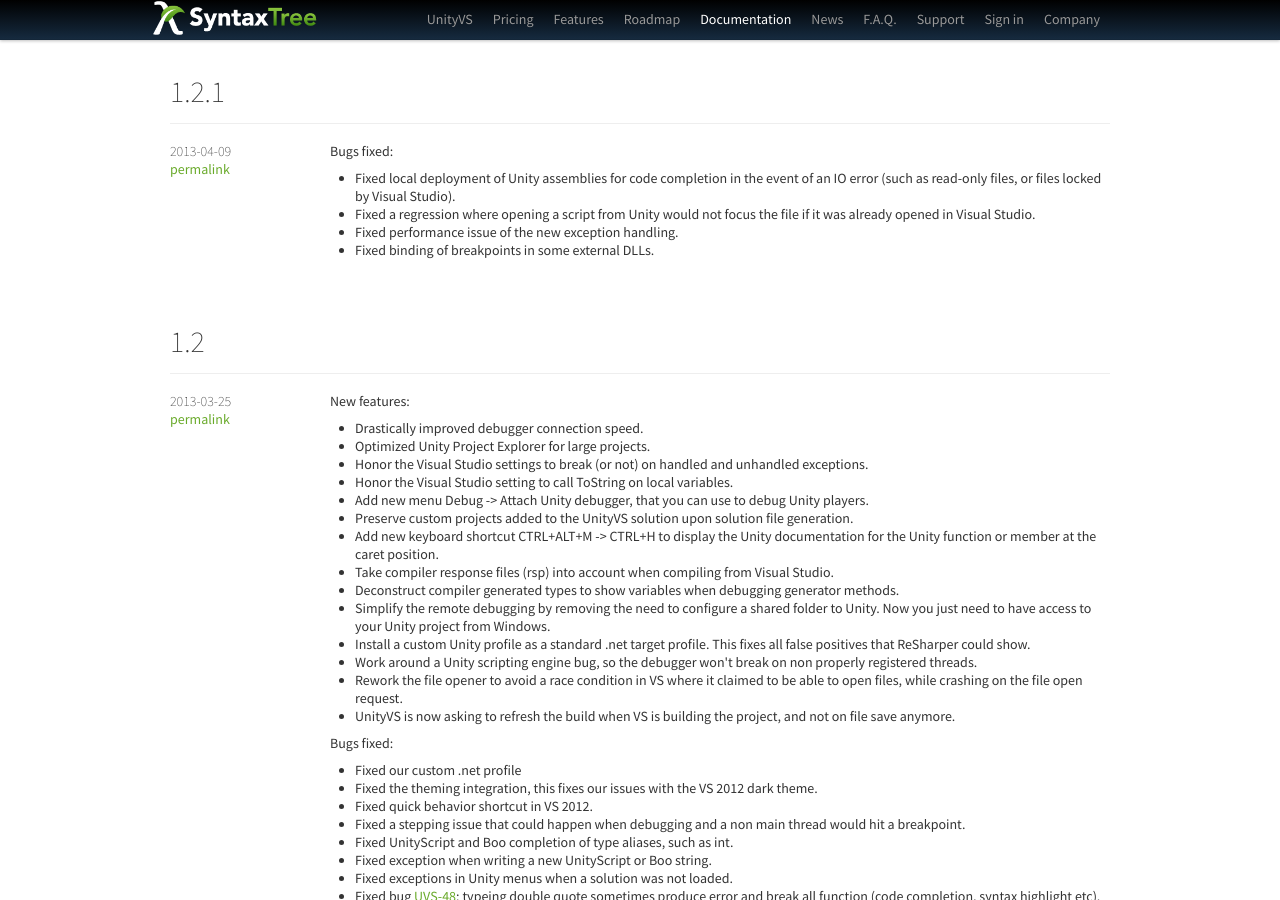
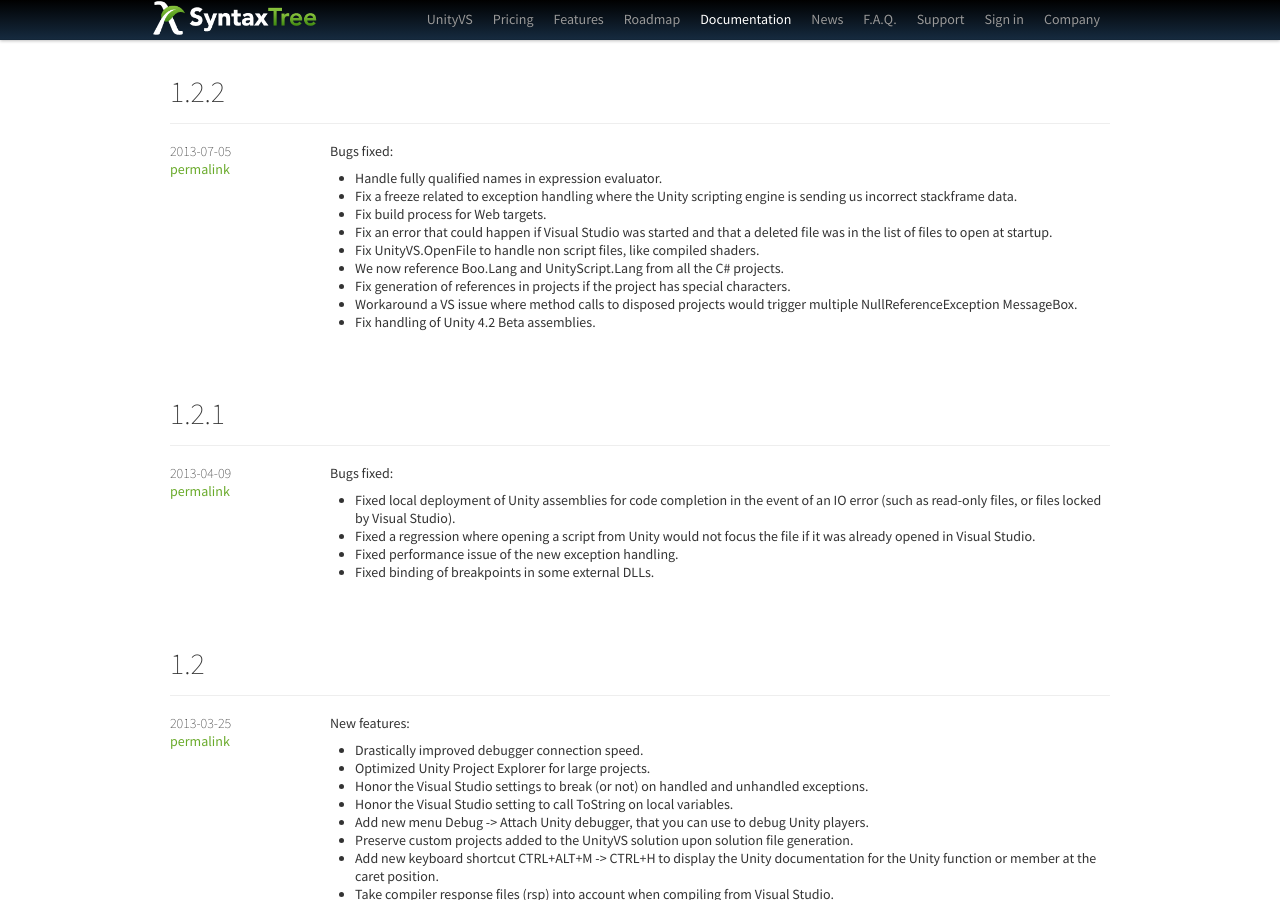
Before and after one commit to syntaxtree/unityvs.com, a Jekyll site: the page built from documentation/changelog/index.html, in a window 1280 px wide and 900 px high. Built offline with Jekyll 4.4.1, drawn with Linux system fonts in a browser that asks for light colours; comment, search, counter and statistics services are not loaded.

Commit message:
Prepare 1.2.2

```diff
--- a/documentation/changelog/index.html
+++ b/documentation/changelog/index.html
@@ -4,6 +4,31 @@
 active: documentation
 ---
 <div class="container">
+
+  <div class="page-header">
+    <a name="1.2.2"></a>
+    <h1>1.2.2</h1>
+  </div>
+  <div class="row">
+    <div class="span2">
+      <h4>2013-07-05</h4>
+      <p><a href="/documentation/changelog/#1.2.2">permalink</a></p>
+    </div>
+    <div class="span10 categorized">
+      <p>Bugs fixed:</p>
+      <ul>
+        <li>Handle fully qualified names in expression evaluator.</li>
+        <li>Fix a freeze related to exception handling where the Unity scripting engine is sending us incorrect stackframe data.</li>
+        <li>Fix build process for Web targets.</li>
+        <li>Fix an error that could happen if Visual Studio was started and that a deleted file was in the list of files to open at startup.</li>
+        <li>Fix UnityVS.OpenFile to handle non script files, like compiled shaders.</li>
+        <li>We now reference Boo.Lang and UnityScript.Lang from all the C# projects.</li>
+        <li>Fix generation of references in projects if the project has special characters.</li>
+        <li>Workaround a VS issue where method calls to disposed projects would trigger multiple NullReferenceException MessageBox.</li>
+        <li>Fix handling of Unity 4.2 Beta assemblies.</li>
+      </ul>
+    </div>
+  </div>
 
   <div class="page-header">
     <a name="1.2.1"></a>
```
Also changed, not shown: _posts/2013-04-02-unite-korea.html (added, +20 -0 lines), _posts/2013-05-18-unite-nordic.html (added, +26 -0 lines), _posts/2013-07-05-unityvs-1-2-2.html (added, +12 -0 lines), logo/unity.png (added), logo/zynga.png (added).
